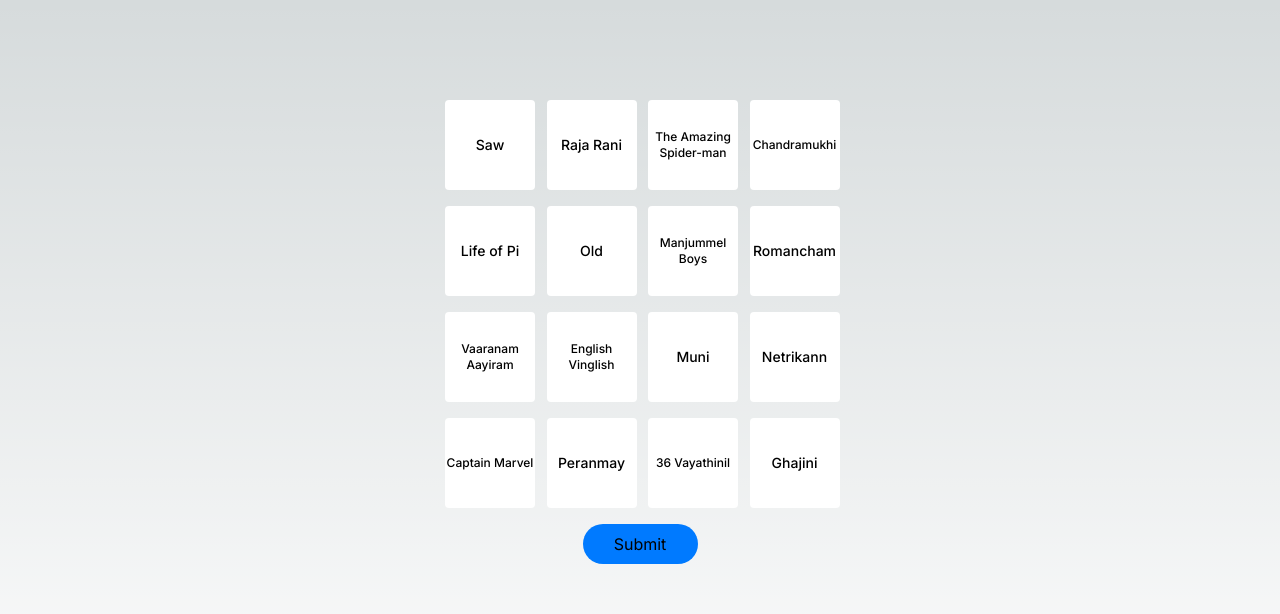
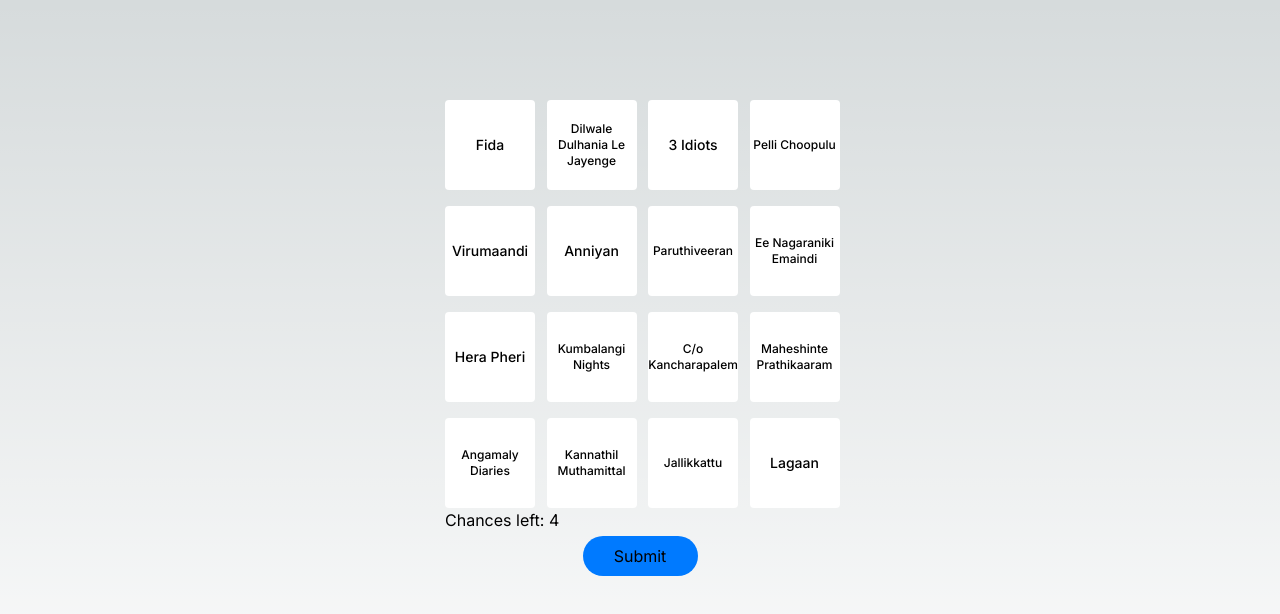
Before and after one commit to KarmaChild/indian-harmonies, a Next.js app: page / in a window 1280 px wide. Shown: the top 614 px of the page. Built offline with nearby package versions, Linux system fonts and the light colour scheme.

Commit message:
add render answer tiles and test more groups

```diff
--- a/src/app/components/Submit/SubmitButton.tsx
+++ b/src/app/components/Submit/SubmitButton.tsx
@@ -4,12 +4,14 @@
 
 interface SubmitButtonProps {
     onClick: () => void,
+    disabled?: boolean
 }
 
-export const SubmitButton:React.FC<SubmitButtonProps> = ({onClick}) => {
+export const SubmitButton:React.FC<SubmitButtonProps> = ({onClick, disabled}) => {
     return (
         <button className="w-[115px] h-[40px] bg-ios-blue rounded-[20px] hover-bg-ios-blue"
                 onClick={onClick}
+                disabled={disabled}
         >
             Submit
         </button>
--- a/src/app/components/Tile/AnswerTile.tsx
+++ b/src/app/components/Tile/AnswerTile.tsx
@@ -3,13 +3,18 @@
 interface AnswerTileProps {
     category: string
     items: string[]
+    color: string
 }
 
-export const AnswerTile:React.FC<AnswerTileProps> = ({category, items}) => {
+export const AnswerTile:React.FC<AnswerTileProps> = ({category, items, color}) => {
     return (
-        <div className="bg-ios-blue w-[390px] h-[90px] rounded">
-            <p>{category}</p>
-            <p>{items}</p>
+        <div className={`${color} relative w-[395px] h-[90px] rounded mb-4`}>
+            <p className="absolute w-full flex justify-center top-[18px] text-black font-bold text-20">
+                {category}
+            </p>
+            <p className="absolute w-full flex justify-center top-[50px] text-black font-medium text-12">
+                {items.join(', ')}
+            </p>
         </div>
     )
 }
--- a/src/app/globals.css
+++ b/src/app/globals.css
@@ -48,8 +48,36 @@
   background-color: #007AFF;
 }
 
+.bg-answer-orange {
+  background-color: #FF8000;
+}
+
+.bg-answer-green {
+  background-color: #CCFF00;
+}
+
+.bg-answer-red {
+  background-color: #C62D42;
+}
+
+.bg-answer-brown {
+  background-color: #9F8170;
+}
+
+.bg-answer-blue {
+  background-color: #8EE5EE;
+}
+
+.text-12 {
+  font-size: 12px;
+}
+
 .text-14 {
-  font-size: 16px;
+  font-size: 14px;
+}
+
+.text-20 {
+  font-size: 20px;
 }
 
 .font-x-light {
--- a/src/app/page.tsx
+++ b/src/app/page.tsx
@@ -13,6 +13,7 @@
     [key: string]: string[];
 }
 
+const ANSWER_COLOR = ['bg-answer-green', 'bg-answer-orange', 'bg-answer-blue', 'bg-answer-red']
 
 export default function Home() {
     const _group1 = {
@@ -28,16 +29,35 @@
         "Stranded Movies": ["Life of Pi", "Peranmay", "Old", "Manjummel Boys"],
         "Movies where the heroine dies": ["Raja Rani", "The Amazing Spider-man", "Ghajini", "Vaaranam Aayiram"]
     }
+    const _group3 = {
+        "Rajinikanth Movies": ["Baasha", "Muthu", "Padayappa", "Enthiran"],
+        "Kamal Haasan Movies": ["Vikram", "Virumandi", "Vishwaroopam", "Hey Ram"],
+        "Telugu Blockbusters": ["Baahubali", "RRR", "Pokiri", "Magadheera"],
+        "Malayalam Classics": ["Vandanam", "Kireedam", "Maheshinte Prathikaram", "Big B"],
+    }
 
-    //transform in the server maybe
-    const transformAndShuffleGroup = (group: Group) => {
+    const _group4 = {
+        "Kannada Hits": ["Kirik Party", "Ulidavaru Kandanthe", "Mungaru Male", "Upendra"],
+        "Tamil Classics": ["Nayakan", "Mouna Ragam", "Alaipayuthey", "Anbe Sivam"],
+        "Telugu Cult Favorites": ["Arjun Reddy", "Pellichoopulu", "Jalsa", "Godavari"],
+        "Malayalam Gems": ["Bangalore Days", "Premam", "Angamaly Diaries", "Kumbalangi Nights"],
+    }
+
+    const _group5 = {
+        "Malayalam Superhits": ["Kumbalangi Nights", "Maheshinte Prathikaaram", "Jallikkattu", "Angamaly Diaries"],
+        "Telugu Cult Movies": ["Pelli Choopulu", "C/o Kancharapalem", "Ee Nagaraniki Emaindi", "Fida"],
+        "Tamil Classics": ["Virumaandi", "Kannathil Muthamittal", "Anniyan", "Paruthiveeran"],
+        "Bollywood Classics": ["Dilwale Dulhania Le Jayenge", "3 Idiots", "Lagaan", "Hera Pheri"]
+    }
+
+
+        const transformAndShuffleGroup = (group: Group) => {
         const transformedGroup = Object.entries(group).flatMap(([category, labels]) =>
             labels.map(label => ({ category, label }))
         )
         return shuffleArray(transformedGroup);
     }
 
-    // Fisher-Yates shuffle algorithm
     const shuffleArray = (array: any[]) => {
         for (let i = array.length - 1; i > 0; i--) {
             const j = Math.floor(Math.random() * (i + 1));
@@ -46,9 +66,11 @@
         return array
     }
 
-    const [group, setGroup] = useState(transformAndShuffleGroup(_group2))
+    const [group, setGroup] = useState(transformAndShuffleGroup(_group5))
     const [selection, setSelection] = useState<SelectionItem[]>([])
     const [log, setLog] = useState('')
+    const [correctAnswers, setCorrectAnswers] = useState<SelectionItem[][]>([])
+    const [chances, setChances] = useState(4)
 
     const handleTileClick = (category: string, label: string) => {
         setSelection(prevSelection => {
@@ -62,8 +84,6 @@
         })
     }
 
-    console.log(selection)
-
     const verifySelectionItemsCategory = () => {
         if (selection.length < 4) return false
         const firstCategory = selection[0].category
@@ -71,7 +91,7 @@
     }
 
     const handleSubmit = () => {
-        if (verifySelectionItemsCategory()) {
+        if (chances > 0 && verifySelectionItemsCategory()) {
             const category = selection[0].category;
             const labels = selection.map(item => item.label).join(", ");
             setLog(`${category} - ${labels}`)
@@ -80,20 +100,41 @@
                 groupItem => !selection.some(selectionItem => selectionItem.label === groupItem.label)
             )
             setGroup(updatedGroup)
-
+            setCorrectAnswers(prevCorrectAnswers => [...prevCorrectAnswers, selection])
             // Clear selection
             setSelection([])
         } else {
             setLog("Selected items are from different categories.")
-            // Add your logic for incorrect selection here
+            setChances(chances - 1)
         }
+    }
+
+    const renderAnswerTiles = () => {
+        return (
+            correctAnswers.length > 0 ? (
+                <div>
+                    {
+                        correctAnswers.map((answerGroup, index) => (
+                            <AnswerTile
+                                key={index}
+                                category={answerGroup[0].category}
+                                items={answerGroup.map(item => item.label)}
+                                color={ANSWER_COLOR[index % ANSWER_COLOR.length]}
+                            />
+                        ))}
+                </div>
+            ) : (
+                <></>
+            )
+
+        )
     }
 
     return (
         <main className="flex min-h-screen flex-col items-center justify-between p-24">
             <div className="absolute top-[100px] w-[390px] h-[400px]">
+                {renderAnswerTiles()}
                 <div className="grid grid-cols-4 gap-4">
-                    {/*<AnswerTile category={'vijay movies '} items={[]}/>*/}
                     {group.map(({category, label}, index) => (
                         <Tile
                             key={`${category}-${index}`}
@@ -104,9 +145,15 @@
                         />
                     ))}
                 </div>
-                <p className="w-full">{log}</p>
-                <div className="w-full flex justify-center mt-4">
-                    <SubmitButton onClick={handleSubmit}/>
+                {
+                    chances > 0 ? (
+                        <p>{`Chances left: ${chances}`}</p>
+                    ) : (
+                        <p className=" w-full flex justify-center text-red-600">Game over</p>
+                    )
+                }
+                <div className="w-full flex justify-center mt-1">
+                    <SubmitButton onClick={handleSubmit} disabled={chances <= 0}/>
                 </div>
             </div>
         </main>
```
